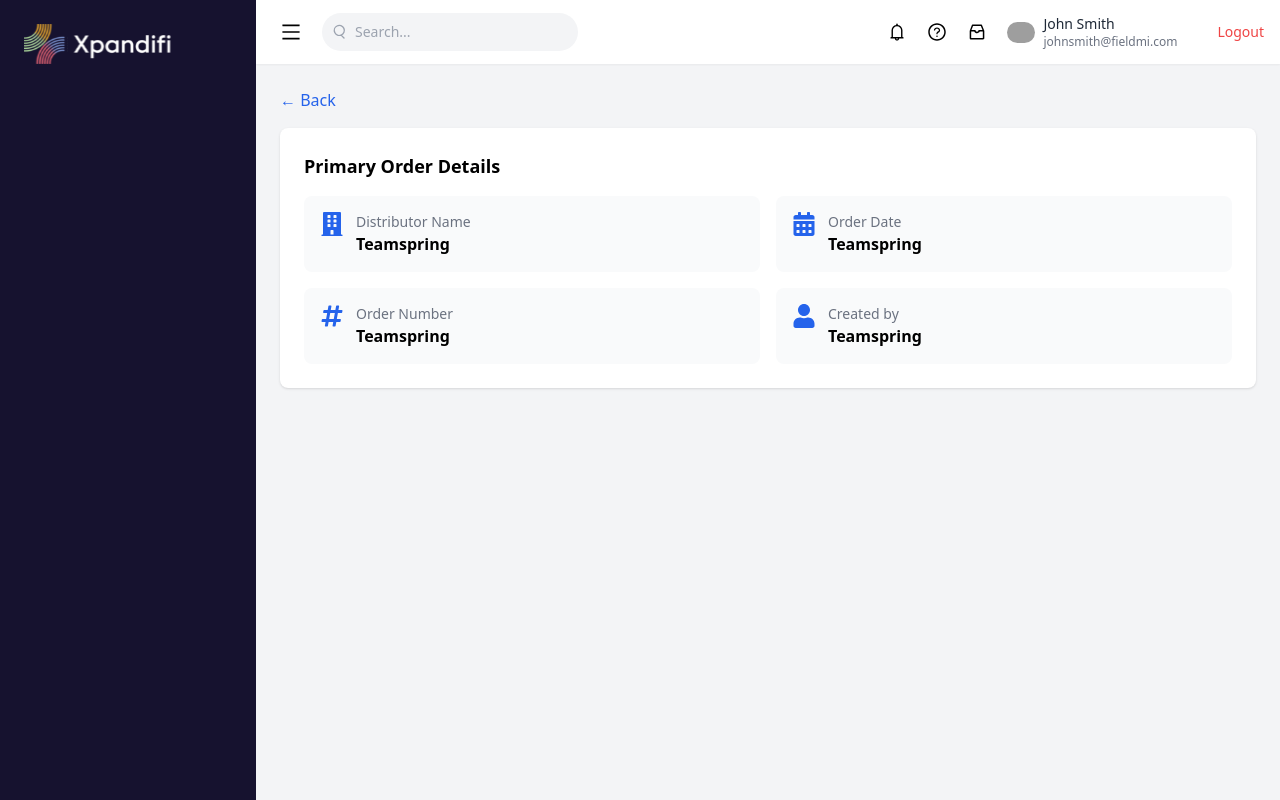
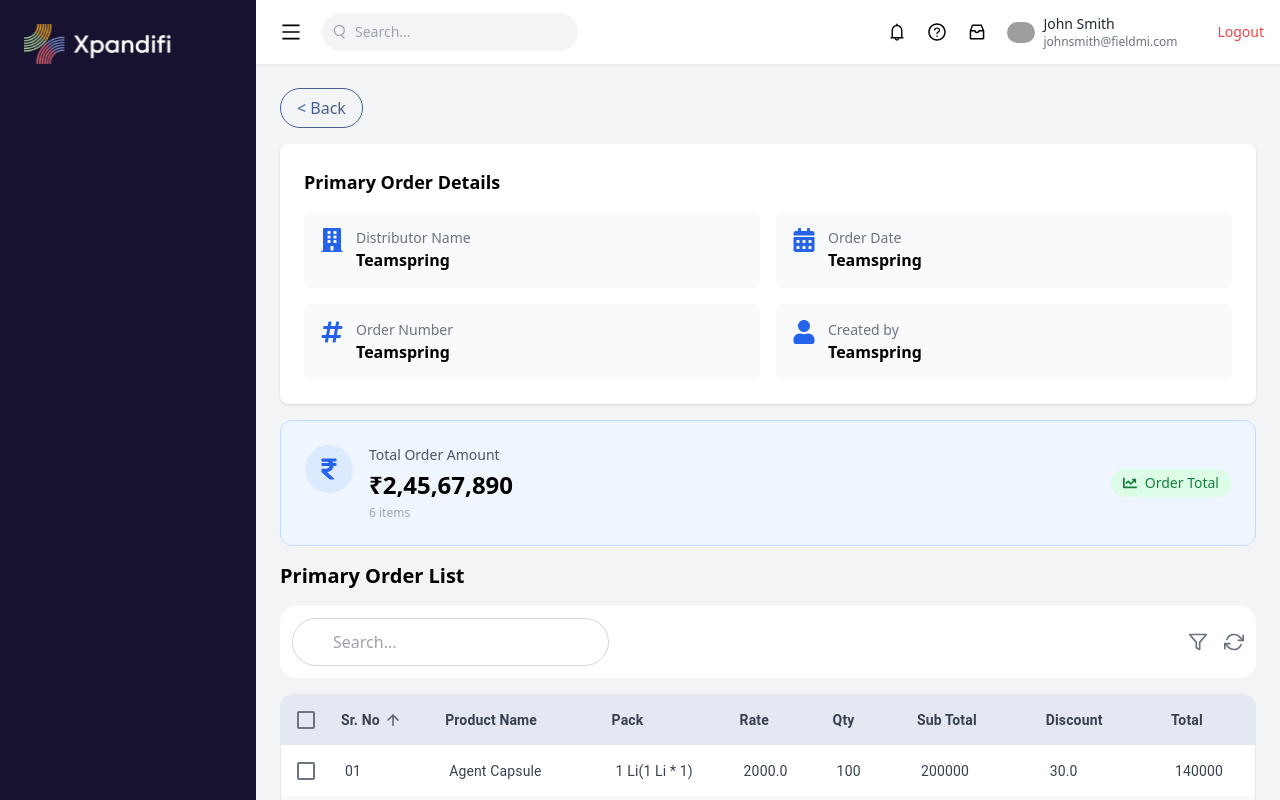
Before and after one commit to kartikbtspl/xpandifi-dms, a Next.js app: page /dms/primary-order/1 in a window 1280 px wide. Built offline with nearby package versions, Linux system fonts and the light colour scheme; grey boxes are pictures that could not be loaded.

Commit message:
updated primary order details

```diff
--- /dev/null
+++ b/app/dms/primary-order/[id]/components/primaryOrderList.tsx
@@ -0,0 +1,68 @@
+import React from "react";
+
+export interface Column {
+  id: string; // ✅ Correct key name
+  label: string;
+  render?: (row: any) => React.ReactNode;
+}
+
+const getPrimaryListColumns = (): Column[] => [
+  {
+    id: 'srNo',
+    label: 'Sr. No',
+    render: (row) => (
+      <span className="text-gray-700 cursor-pointer">{row.srNo}</span>
+    ),
+  },
+  {
+    id: 'productName',
+    label: 'Product Name',
+    render: (row) => (
+      <span className="text-gray-700 cursor-pointer">{row.productName}</span>
+    ),
+  },
+  {
+    id: 'pack',
+    label: 'Pack',
+    render: (row) => (
+      <span className="text-gray-700 cursor-pointer">{row.pack}</span>
+    ),
+  },
+  {
+    id: 'rate',
+    label: 'Rate',
+    render: (row) => (
+      <span className="text-gray-700 cursor-pointer">{row.rate}</span>
+    ),
+  },
+  {
+    id: 'qty',
+    label: 'Qty',
+    render: (row) => (
+      <span className="text-gray-700 cursor-pointer">{row.qty}</span>
+    ),
+  },
+  {
+    id: 'subTotal',
+    label: 'Sub Total',
+    render: (row) => (
+      <span className="text-gray-700 cursor-pointer">{row.subTotal}</span>
+    ),
+  },
+  {
+    id: 'discount',
+    label: 'Discount',
+    render: (row) => (
+      <span className="text-gray-700 cursor-pointer">{row.discount}</span>
+    ),
+  },
+  {
+    id: 'total',
+    label: 'Total',
+    render: (row) => (
+      <span className="text-gray-700 cursor-pointer">{row.total}</span>
+    ),
+  },
+];
+
+export default getPrimaryListColumns;
--- /dev/null
+++ b/app/dms/primary-order/[id]/components/totalOrderCard.tsx
@@ -0,0 +1,29 @@
+// components/TotalOrderCard.tsx
+"use client";
+import { FaRupeeSign, FaChartLine } from "react-icons/fa";
+
+const TotalOrderCard = () => {
+  return (
+    <div className="flex justify-between items-center bg-blue-50 border border-blue-200 rounded-xl p-6 w-full max-w-8xl mx-auto">
+      {/* Left Section */}
+      <div className="flex items-start space-x-4">
+        <div className="bg-blue-100 text-blue-600 p-3 rounded-full text-2xl">
+          <FaRupeeSign />
+        </div>
+        <div>
+          <p className="text-sm text-gray-600 font-medium">Total Order Amount</p>
+          <p className="text-2xl font-bold mt-1">₹2,45,67,890</p>
+          <p className="text-xs text-gray-400 mt-1">6 items</p>
+        </div>
+      </div>
+
+      {/* Right Tag */}
+      <div className="flex items-center bg-green-100 text-green-700 px-3 py-1 rounded-full text-sm font-medium">
+        <FaChartLine className="mr-2" />
+        Order Total
+      </div>
+    </div>
+  );
+};
+
+export default TotalOrderCard;
--- a/app/dms/primary-order/[id]/page.tsx
+++ b/app/dms/primary-order/[id]/page.tsx
@@ -1,19 +1,138 @@
 "use client"
 import OrderDetailNotes from './components/orderDetailNotes';
+import TotalOrderCard from './components/totalOrderCard';
+import Button from '../../../../components/common/ui/Button';
+import { FaArrowLeft } from "react-icons/fa";
+import getPrimaryListColumns from './components/primaryOrderList';
+import Table from '../../../../components/common/table/Table';
+import { useState } from 'react';
 
 export default function primayOrderDetails(){
 
+    const listColumns = getPrimaryListColumns()
+    const [loadingListData, setLoadingListData] = useState(false);
+
+    const [orderListData, setOrderListData] = useState([
+        {
+            id : 1,
+            srNo : '01',
+            productName : 'Agent Capsule',
+            pack : '1 Li(1 Li * 1)',
+            rate : '2000.0',
+            qty : '100',
+            subTotal : '200000',
+            discount : '30.0',
+            total : '140000'
+        },
+        {
+            id : 2,
+            srNo : '02',
+            productName : 'Agent Capsule',
+            pack : '1 Li(1 Li * 1)',
+            rate : '2000.0',
+            qty : '100',
+            subTotal : '200000',
+            discount : '30.0',
+            total : '140000'
+        },
+        {
+            id : 3,
+            srNo : '03',
+            productName : 'Agent Capsule',
+            pack : '1 Li(1 Li * 1)',
+            rate : '2000.0',
+            qty : '100',
+            subTotal : '200000',
+            discount : '30.0',
+            total : '140000'
+        },
+        {
+            id : 4,
+            srNo : '04',
+            productName : 'Agent Capsule',
+            pack : '1 Li(1 Li * 1)',
+            rate : '2000.0',
+            qty : '100',
+            subTotal : '200000',
+            discount : '30.0',
+            total : '140000'
+        },
+        {
+            id : 5,
+            srNo : '05',
+            productName : 'Agent Capsule',
+            pack : '1 Li(1 Li * 1)',
+            rate : '2000.0',
+            qty : '100',
+            subTotal : '200000',
+            discount : '30.0',
+            total : '140000'
+        },
+        {
+            id : 6,
+            srNo : '06',
+            productName : 'Agent Capsule',
+            pack : '1 Li(1 Li * 1)',
+            rate : '2000.0',
+            qty : '100',
+            subTotal : '200000',
+            discount : '30.0',
+            total : '140000'
+        },
+        {
+            id : 7,
+            srNo : '07',
+            productName : 'Agent Capsule',
+            pack : '1 Li(1 Li * 1)',
+            rate : '2000.0',
+            qty : '100',
+            subTotal : '200000',
+            discount : '30.0',
+            total : '140000'
+        },
+        {
+            id : 8,
+            srNo : '08',
+            productName : 'Agent Capsule',
+            pack : '1 Li(1 Li * 1)',
+            rate : '2000.0',
+            qty : '100',
+            subTotal : '200000',
+            discount : '30.0',
+            total : '140000'
+        },
+    ])
+
+    const handleListRefresh = () => {
+    setLoadingListData(true);
+    setTimeout(() => setLoadingListData(false), 1000);
+  };
 
     return(
-        <div>
-            <button
-                onClick={() => history.back()}
-                className="text-blue-600 hover:underline"
-            >
-            ← Back
-            </button>
-            <div className='mt-4'>
+        <div className='flex flex-wrap flex-col w-full gap-4 justify-between'>
+
+            <div>
+                <Button variant='outline' onClick={() => history.back()}> &lt; Back </Button>
+            </div>
+            <div>
                 <OrderDetailNotes />
+            </div>
+            <div>
+                <TotalOrderCard />
+            </div>
+            <div>
+                <h1 className='text-xl font-semibold'>Primary Order List</h1>
+            </div>
+            <div>
+                <Table
+                    columns={listColumns}
+                    rows={orderListData}
+                    rowsPerPage={4}
+                    showPagination={true}
+                    loading={loadingListData}
+                    onRefresh={handleListRefresh}
+                    filterKey='srNo'
+                ></Table>
             </div>
         </div>
     )
--- a/app/dms/primary-order/page.tsx
+++ b/app/dms/primary-order/page.tsx
@@ -112,7 +112,16 @@ export default function PromaryOrder(){
         <Button rounded="full">Add Primary order</Button>
       </div>
       <div className="mt-4">
-        <Table columns={primaryTableColumns} rows={primaryTableData} rowsPerPage={4} loading={loadingPrimaryTable} onRefresh={handleRefreshPrimary} showPagination={true}  onRowClick={row => router.push(`/dms/primary-order/${row.id}`)}/>
+        <Table
+          columns={primaryTableColumns}
+          rows={primaryTableData}
+          rowsPerPage={4}
+          loading={loadingPrimaryTable}
+          onRefresh={handleRefreshPrimary}
+          showPagination={true}
+          onRowClick={row => router.push(`/dms/primary-order/${row.id}`)}
+          filterKey="orderNumber"
+        />
       </div>
 
     </div>
```
